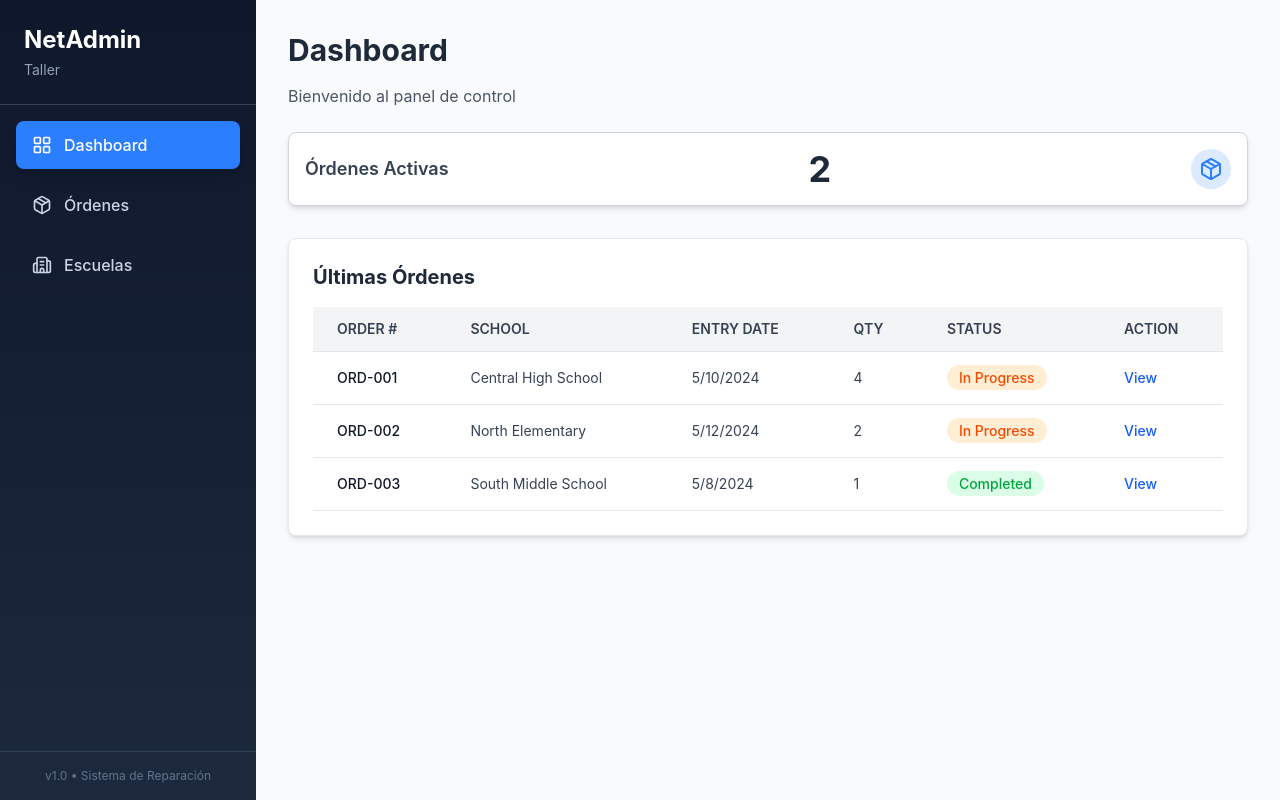
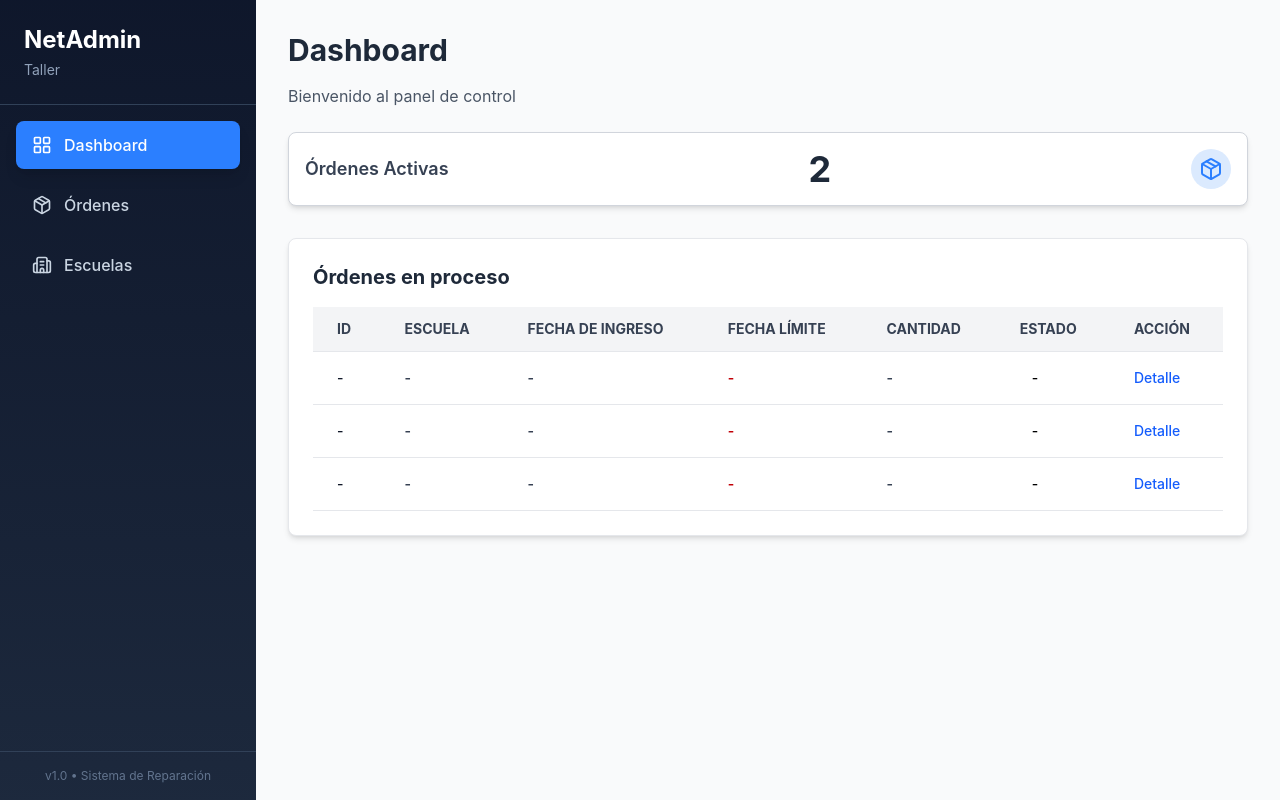
Before and after one commit to alisho0/netadmin-front, a React (Vite) app: page / in a window 1280 px wide. Built offline with nearby package versions, Linux system fonts and the light colour scheme.

Commit message:
Componetización de tabla para ordenes y reutilizar en diferentes pages.

```diff
--- /dev/null
+++ b/src/components/dashboard/OrdenesProceso.jsx
@@ -0,0 +1,51 @@
+import React from 'react'
+
+export const TablaOrdenes = ({nombreTabla, data}) => {
+  const orders = [
+    { id: 'ORD-001', escuela: 'Central High School', date: '5/10/2024', qty: 4, status: 'In Progress' },
+    { id: 'ORD-002', school: 'North Elementary', date: '5/12/2024', qty: 2, status: 'In Progress' },
+    { id: 'ORD-003', school: 'South Middle School', date: '5/8/2024', qty: 1, status: 'Completed' },
+  ]
+
+  return (
+    <>
+      <section className="mt-8 p-6 bg-white border border-gray-200 rounded-lg shadow-md">
+        <h2 className="text-xl font-bold text-gray-800 mb-4">Órdenes en proceso</h2>
+        <div className="overflow-x-auto">
+          <table className="w-full">
+            <thead>
+              <tr className="bg-gray-100 border-b border-gray-200">
+                <th className="px-6 py-3 text-left text-sm font-bold text-gray-700">ID</th>
+                <th className="px-6 py-3 text-left text-sm font-bold text-gray-700">ESCUELA</th>
+                <th className="px-6 py-3 text-left text-sm font-bold text-gray-700">FECHA DE INGRESO</th>
+                <th className="px-6 py-3 text-left text-sm font-bold text-gray-700">FECHA LÍMITE</th>
+                <th className="px-6 py-3 text-left text-sm font-bold text-gray-700">CANTIDAD</th>
+                <th className="px-6 py-3 text-left text-sm font-bold text-gray-700">ESTADO</th>
+                <th className="px-6 py-3 text-left text-sm font-bold text-gray-700">ACCIÓN</th>
+              </tr>
+            </thead>
+            <tbody>
+              {orders.map((o) => (
+                <tr key={o.id} className="border-b border-gray-200 hover:bg-gray-50 transition-colors">
+                  <td className="px-6 py-4 text-sm font-medium text-gray-900">-</td>
+                  <td className="px-6 py-4 text-sm text-gray-700 font-semibold">-</td>
+                  <td className="px-6 py-4 text-sm text-gray-700 font-semibold">-</td>
+                  <td className="px-6 py-4 text-sm text-red-700 font-semibold">-</td>
+                  <td className="px-6 py-4 text-sm text-gray-700 font-semibold">-</td>
+                  <td className="px-6 py-4 text-sm text-semibold">
+                    <span className={`px-3 py-1 rounded-full text-sm font-medium`}>
+                      -
+                    </span>
+                  </td>
+                  <td className="px-6 py-4 text-sm">
+                    <button className="text-blue-600 hover:text-blue-800 font-medium cursor-pointer">Detalle</button>
+                  </td>
+                </tr>
+              ))}
+            </tbody>
+          </table>
+        </div>
+      </section>
+    </>
+  )
+}
--- a/src/components/pages/Dashboard.jsx
+++ b/src/components/pages/Dashboard.jsx
@@ -1,12 +1,8 @@
 import { Package } from 'lucide-react'
 import React from 'react'
+import { TablaOrdenes } from '../dashboard/OrdenesProceso'
 
 export const Dashboard = () => {
-  const orders = [
-    { id: 'ORD-001', school: 'Central High School', date: '5/10/2024', qty: 4, status: 'In Progress' },
-    { id: 'ORD-002', school: 'North Elementary', date: '5/12/2024', qty: 2, status: 'In Progress' },
-    { id: 'ORD-003', school: 'South Middle School', date: '5/8/2024', qty: 1, status: 'Completed' },
-  ]
 
   const getStatusColor = (status) => {
     if (status === 'In Progress') return 'bg-orange-100 text-orange-600'
@@ -29,41 +25,8 @@ export const Dashboard = () => {
         </div>
       </section>
 
-      <section className="mt-8 p-6 bg-white border border-gray-200 rounded-lg shadow-md">
-        <h2 className="text-xl font-bold text-gray-800 mb-4">Últimas Órdenes</h2>
-        <div className="overflow-x-auto">
-          <table className="w-full">
-            <thead>
-              <tr className="bg-gray-100 border-b border-gray-200">
-                <th className="px-6 py-3 text-left text-sm font-semibold text-gray-700">ORDER #</th>
-                <th className="px-6 py-3 text-left text-sm font-semibold text-gray-700">SCHOOL</th>
-                <th className="px-6 py-3 text-left text-sm font-semibold text-gray-700">ENTRY DATE</th>
-                <th className="px-6 py-3 text-left text-sm font-semibold text-gray-700">QTY</th>
-                <th className="px-6 py-3 text-left text-sm font-semibold text-gray-700">STATUS</th>
-                <th className="px-6 py-3 text-left text-sm font-semibold text-gray-700">ACTION</th>
-              </tr>
-            </thead>
-            <tbody>
-              {orders.map((order) => (
-                <tr key={order.id} className="border-b border-gray-200 hover:bg-gray-50 transition-colors">
-                  <td className="px-6 py-4 text-sm font-medium text-gray-900">{order.id}</td>
-                  <td className="px-6 py-4 text-sm text-gray-700">{order.school}</td>
-                  <td className="px-6 py-4 text-sm text-gray-700">{order.date}</td>
-                  <td className="px-6 py-4 text-sm text-gray-700">{order.qty}</td>
-                  <td className="px-6 py-4 text-sm">
-                    <span className={`px-3 py-1 rounded-full text-sm font-medium ${getStatusColor(order.status)}`}>
-                      {order.status}
-                    </span>
-                  </td>
-                  <td className="px-6 py-4 text-sm">
-                    <button className="text-blue-600 hover:text-blue-800 font-medium cursor-pointer">View</button>
-                  </td>
-                </tr>
-              ))}
-            </tbody>
-          </table>
-        </div>
-      </section>
+      {/* Tablas de ordenes */}
+      <TablaOrdenes />
     </div>
   )
 }
```
